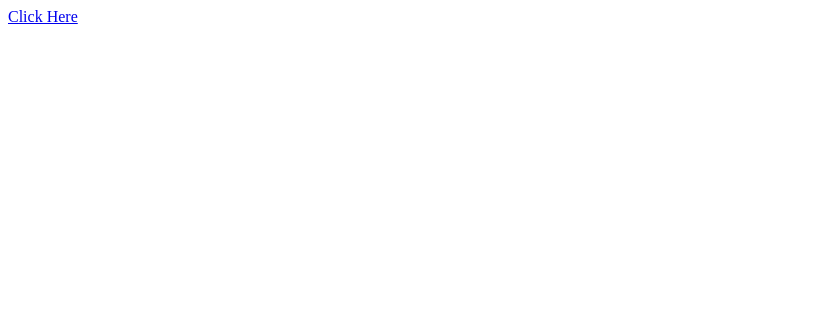
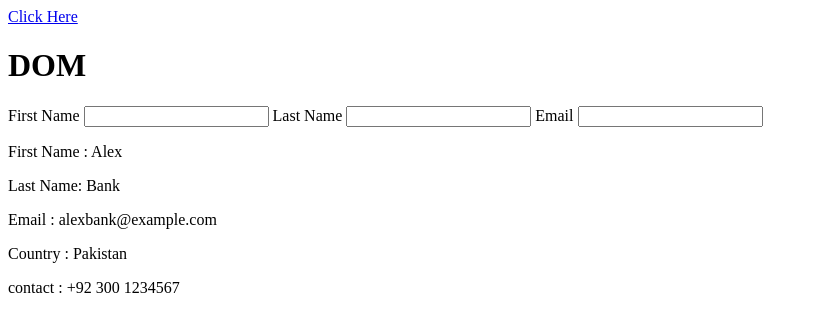
Before and after one commit to Fatima-137/JavaScript-Assignment--Ch-1to67, a plain HTML site: page index.html in a window 1280 px wide. Shown: the whole page, without its empty margins (0-818 px from the left). Drawn offline with Linux system fonts and the light colour scheme.

Commit message:
JavaScript Assignment # 3

```diff
--- a/app.js
+++ b/app.js
@@ -887,7 +887,7 @@ a = 2 , b =1;
 
 // ............End Chapter # 17-20............ //
 
- // ............Chapter # 21-25............ //
+// ............Chapter # 21-25............ //
 
 // ............Task # 1............ //
 // var firstName = prompt("Enter the first name");
@@ -1362,5 +1362,120 @@ a = 2 , b =1;
 // ............End Chapter # 35-38............ //
 
 
-function mouseOver(){
-}
+
+// ............Start Chapters # 38-42............. //
+
+// ............Task # 1.............. //
+// function power(a,b){
+//     result = Math.pow(a,b);
+//     return result;
+// }
+// document.write(power(10,20)+ "<br/>");
+
+// ............Task # 2.............. //
+// function findLeapYear(year){
+//     if(year%4 == 0 || year%400 == 0 || year%100 != 0){
+//         document.write("Its a leap year " +year);
+//     }
+//     else{
+//         document.write("Its not a leap year");
+//     }
+// }
+// var leapYearInput = prompt("Enter the any year");
+// findLeapYear(leapYearInput);
+
+// .............Task # 3............. //
+// function areaOfTriangle(a,b,c){
+//     var S;
+//     S = (a+b+c)/2;
+//     var area = Math.sqrt(S*(S-a)*(S-b)*(S-c));
+//     return area;
+// }
+// var sideOne = prompt("Enter the first side of a triangle");
+// var sideTwo = prompt("Enter the second side of a triangle");
+// var sideThree = prompt("Enter the third side of a triangle");
+// document.write(areaOfTriangle(sideOne,sideTwo,sideThree));
+
+// .............Task # 4............. //
+
+
+// .............Task # 5............. //
+
+
+// .............Task # 6............. //
+
+
+// .............Task # 7............. //
+
+
+// .............Task # 8............. //
+
+
+// .............Task # 9............. //
+
+
+// .............Task # 10............. //
+
+
+// .............End Chapters # 38-42............ //
+
+
+
+// ............Start Chapters # 43-48........... //
+
+// ............Task # 1.............. //\
+// Completed
+
+// ............Task # 2.............. //
+// function showAlert(){
+//     alert("Thanks for purchasing a phone from us");
+// }
+
+// .............Task # 3............. //
+
+
+// .............Task # 4............. //
+
+
+// .............Task # 5............. //
+
+
+// .............End Chapters # 43-48.............. //
+
+
+
+// .............Start Chapters # 49-52.............. //
+
+// .............Task # 1............. //
+
+
+// .............Task # 2............. //
+
+
+// .............Task # 3............. //
+
+// .............End Chapters # 49-52.............. //
+
+
+
+// .............Start Chapters # 52-57................ //
+
+
+
+// .............End Chapters # 52-57............... //
+
+
+
+// ............Start Chapters # 58-67.......... //
+// var getElement = document.getElementById('main-content');
+// console.log(getElement);
+// var getRenderElements = document.getElementsByClassName("render");
+// console.log(getRenderElements);
+// getRenderElements.innerHTML;
+
+
+
+
+
+
+// ............End Chapters # 58-67............ //
--- a/index.html
+++ b/index.html
@@ -6,7 +6,41 @@
     <title>JavaScript Assignment # 3</title>
 </head>
 <body>
+
+
+    <!-- Start Chapters 43-48 -->
+
+    <!-- Task #1 -->
     <a href="#" onclick="alert('Thank You! You have clicked link')">Click Here</a>
+
+    <!-- Task # 2 -->
+    <img src="" onclick="showAlert()">
+    <img src="" onclick="showAlert()">
+    <img src="" onclick="showAlert()">
+    <img src="" onclick="showAlert()">
+
+    <!-- End Chapters 43-48 -->
+
+    <!-- Start Chapters 58-67 -->
+    <div>
+        <h1> DOM </h1>
+        <div id="form-content" class="content">
+        <label for="first-name">First Name</label>
+        <input type="text" id="first-name" />
+        <label for="last-name">Last Name</label>
+        <input type="text" id="last-name" />
+        <label for="email">Email</label>
+        <input type="text" id="email" />
+        </div>
+        <div id="main-content" class="content">
+        <p class="render"> First Name : Alex</p>
+        <p class="render" id="lastName">Last Name: Bank</p>
+        <p class="render"> Email : alexbank@example.com</p>
+        <p class="render"> Country : Pakistan </p>
+        <p class="render"> contact : +92 300 1234567</p>
+        </div>
+        </div>
+    <!-- End Chapters 58-67 -->
 
     <script src="app.js"></script>
 </body>
```
